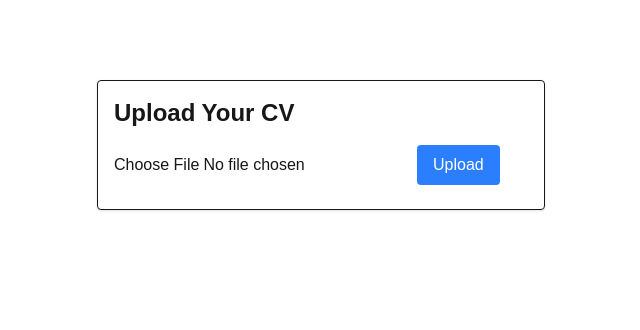
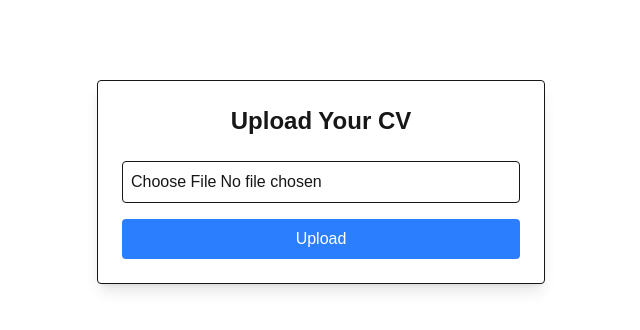
Before and after one commit to HudsonWayne/QuickApplyAI., a Next.js app in the folder frontend/: page /upload in a window 1280 px wide. Shown: the top 330 px of the page, without its empty margins (319-959 px from the left). Built offline with nearby package versions, Linux system fonts and the light colour scheme.

Commit message:
initial commit

```diff
--- a/frontend/src/pages/upload.js
+++ b/frontend/src/pages/upload.js
@@ -5,6 +5,8 @@ import { useState } from "react";
 export default function UploadCV() {
   const [file, setFile] = useState(null);
   const [message, setMessage] = useState("");
+  const [skills, setSkills] = useState([]);
+  const [achievements, setAchievements] = useState([]);
 
   const handleSubmit = async (e) => {
     e.preventDefault();
@@ -13,18 +15,29 @@ export default function UploadCV() {
       return;
     }
 
+    setMessage("Uploading...");
+    setSkills([]);
+    setAchievements([]);
+
     const formData = new FormData();
     formData.append("cv", file);
 
     try {
-      const res = await fetch("http://localhost:8000/upload-cv", {
+      const res = await fetch("http://127.0.0.1:8000/upload-cv", {
         method: "POST",
         body: formData,
       });
 
+      if (!res.ok) {
+        throw new Error("Upload failed. Check backend.");
+      }
+
       const data = await res.json();
       console.log(data);
-      setMessage(`Uploaded: ${data.filename} (${data.size} bytes)`);
+
+      setMessage(`Uploaded: ${data.filename}`);
+      setSkills(data.skills || []);
+      setAchievements(data.achievements || []);
     } catch (error) {
       console.error(error);
       setMessage("Upload failed. Make sure backend is running.");
@@ -32,23 +45,46 @@ export default function UploadCV() {
   };
 
   return (
-    <div className="max-w-md mx-auto mt-20 p-4 border rounded shadow">
-      <h1 className="text-2xl font-bold mb-4">Upload Your CV</h1>
-      <form onSubmit={handleSubmit}>
+    <div className="max-w-md mx-auto mt-20 p-6 border rounded shadow-lg bg-white">
+      <h1 className="text-2xl font-bold mb-6 text-center">Upload Your CV</h1>
+      <form onSubmit={handleSubmit} className="flex flex-col gap-4">
         <input
           type="file"
           accept=".pdf,.doc,.docx"
           onChange={(e) => setFile(e.target.files[0])}
-          className="mb-4"
+          className="p-2 border rounded"
         />
         <button
           type="submit"
-          className="bg-blue-500 text-white px-4 py-2 rounded hover:bg-blue-600"
+          className="bg-blue-500 text-white px-4 py-2 rounded hover:bg-blue-600 transition"
         >
           Upload
         </button>
       </form>
-      {message && <p className="mt-4 text-gray-700">{message}</p>}
+
+      {message && <p className="mt-4 text-gray-700 font-medium">{message}</p>}
+
+      {skills.length > 0 && (
+        <div className="mt-4">
+          <h2 className="font-semibold text-lg">Skills:</h2>
+          <ul className="list-disc list-inside">
+            {skills.map((skill, index) => (
+              <li key={index}>{skill}</li>
+            ))}
+          </ul>
+        </div>
+      )}
+
+      {achievements.length > 0 && (
+        <div className="mt-4">
+          <h2 className="font-semibold text-lg">Achievements:</h2>
+          <ul className="list-disc list-inside">
+            {achievements.map((achieve, index) => (
+              <li key={index}>{achieve}</li>
+            ))}
+          </ul>
+        </div>
+      )}
     </div>
   );
 }
```
Also changed, not shown: 2 other files (tests, documents, lock files or other folders).
